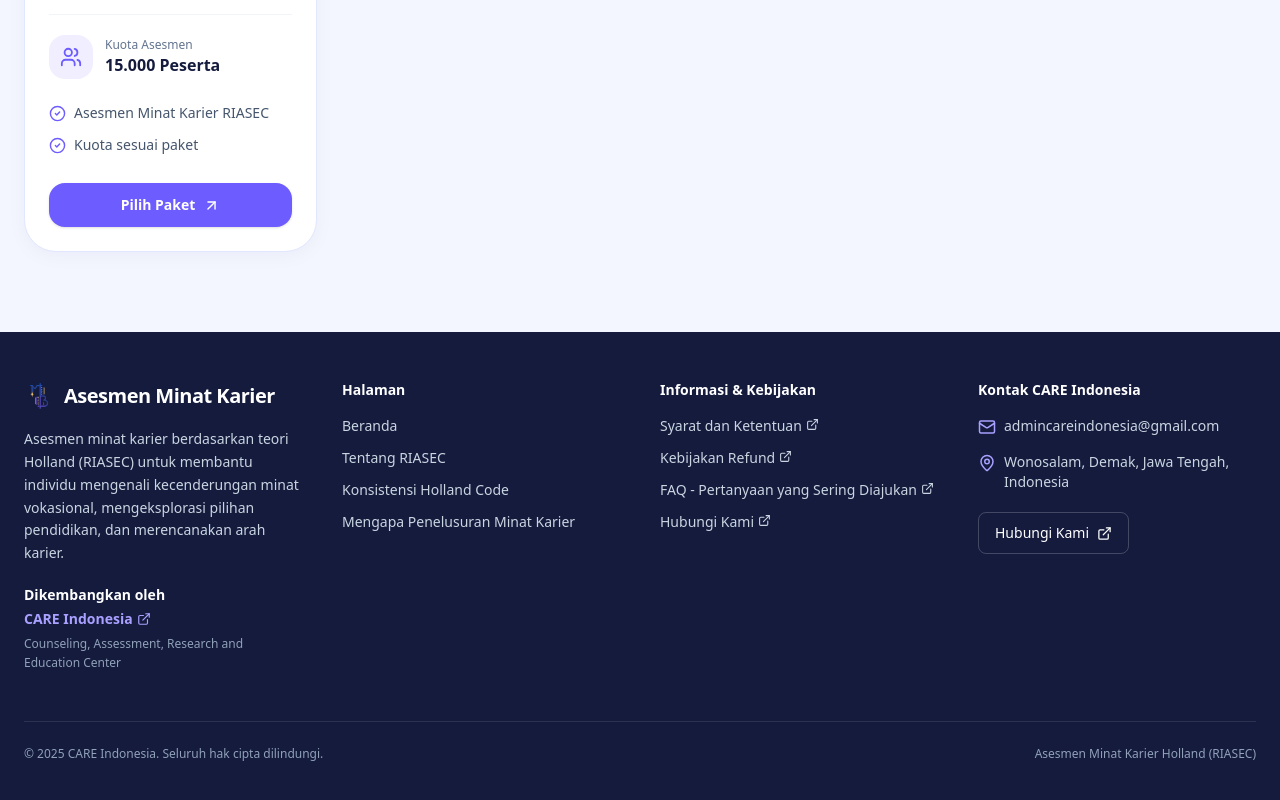
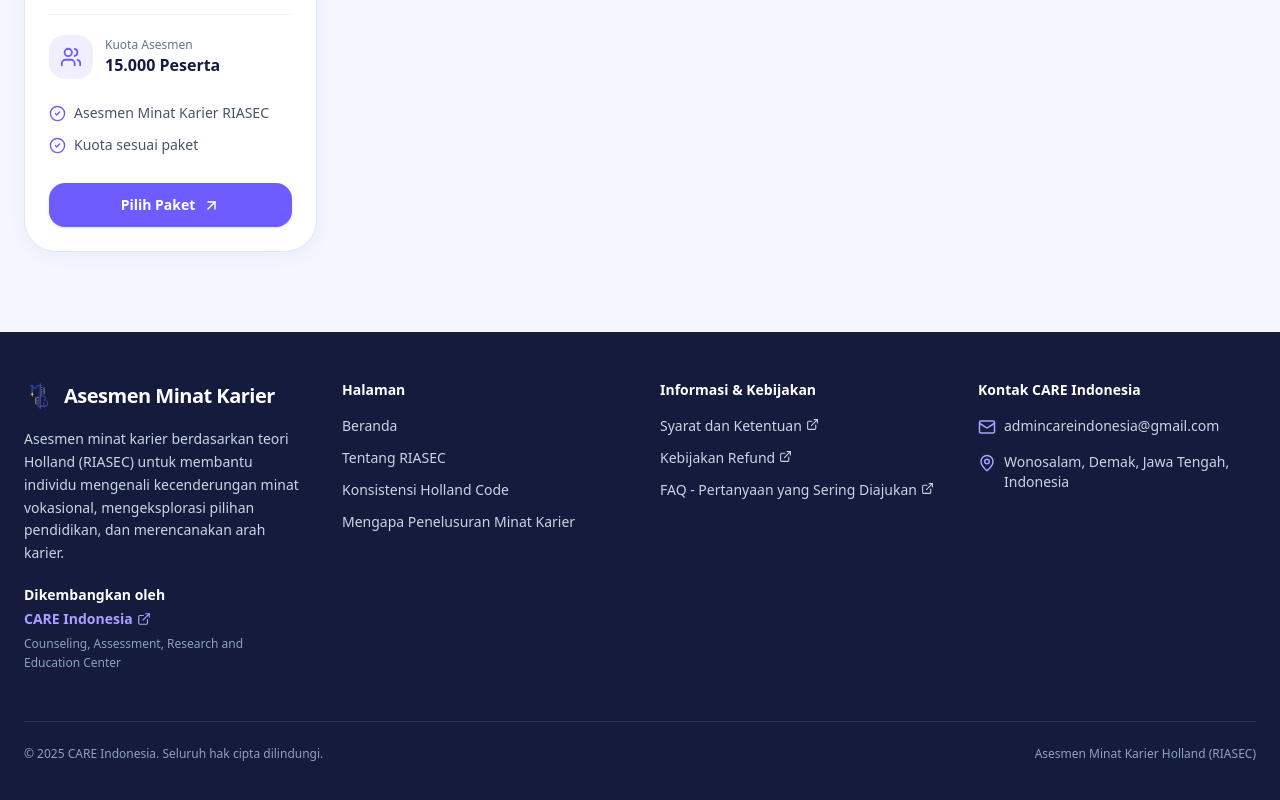
Before and after one commit to BangArulDev/Minat-bakat, a Next.js app: page / in a window 1280 px wide. Shown: the part 4060-4860 px from the top of the page. Built offline with nearby package versions, Linux system fonts and the light colour scheme.

Commit message:
Update Footer.jsx

```diff
--- a/src/components/layout/Footer.jsx
+++ b/src/components/layout/Footer.jsx
@@ -36,10 +36,6 @@ const policies = [
   {
     label: "FAQ - Pertanyaan yang Sering Diajukan",
     href: "https://care-indonesia.com/faq",
-  },
-  {
-    label: "Hubungi Kami",
-    href: "https://care-indonesia.com/#contact",
   },
 ];
 
@@ -177,16 +173,6 @@ export default function Footer() {
                 </span>
               </li>
             </ul>
-
-            <a
-              href="https://care-indonesia.com/#contact"
-              target="_blank"
-              rel="noopener noreferrer"
-              className="mt-5 inline-flex items-center gap-2 rounded-lg border border-white/20 px-4 py-2.5 text-sm font-medium text-white transition-colors hover:bg-white/10"
-            >
-              Hubungi Kami
-              <ExternalLink size={15} />
-            </a>
           </div>
         </div>
 
```
